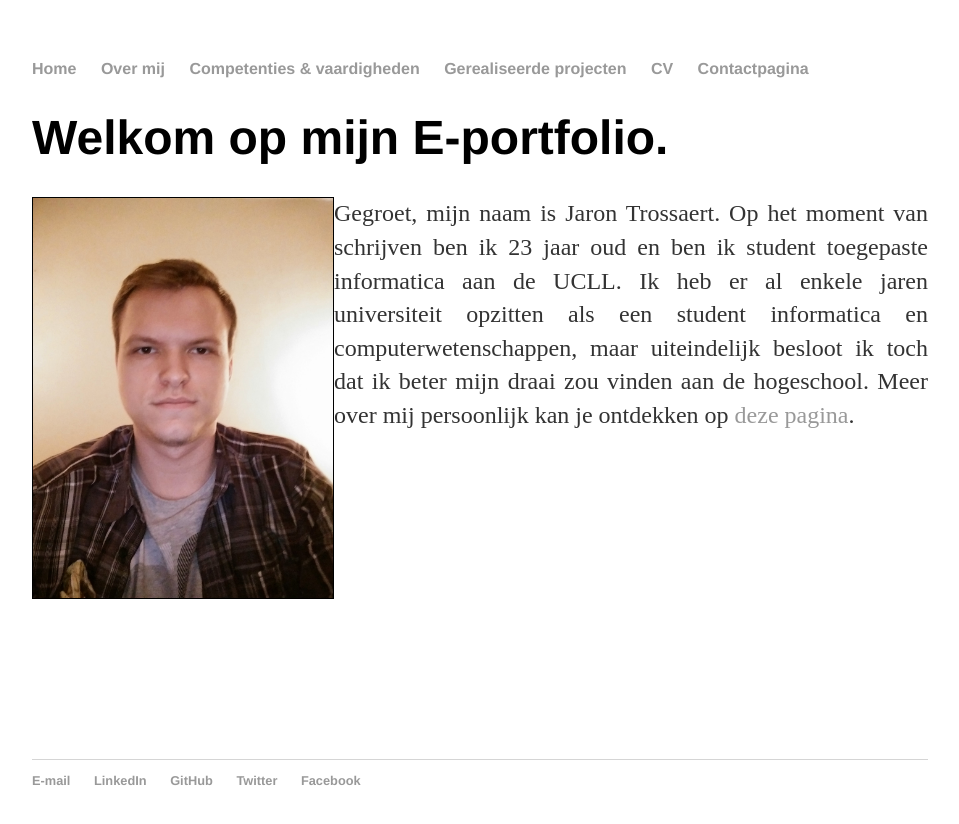
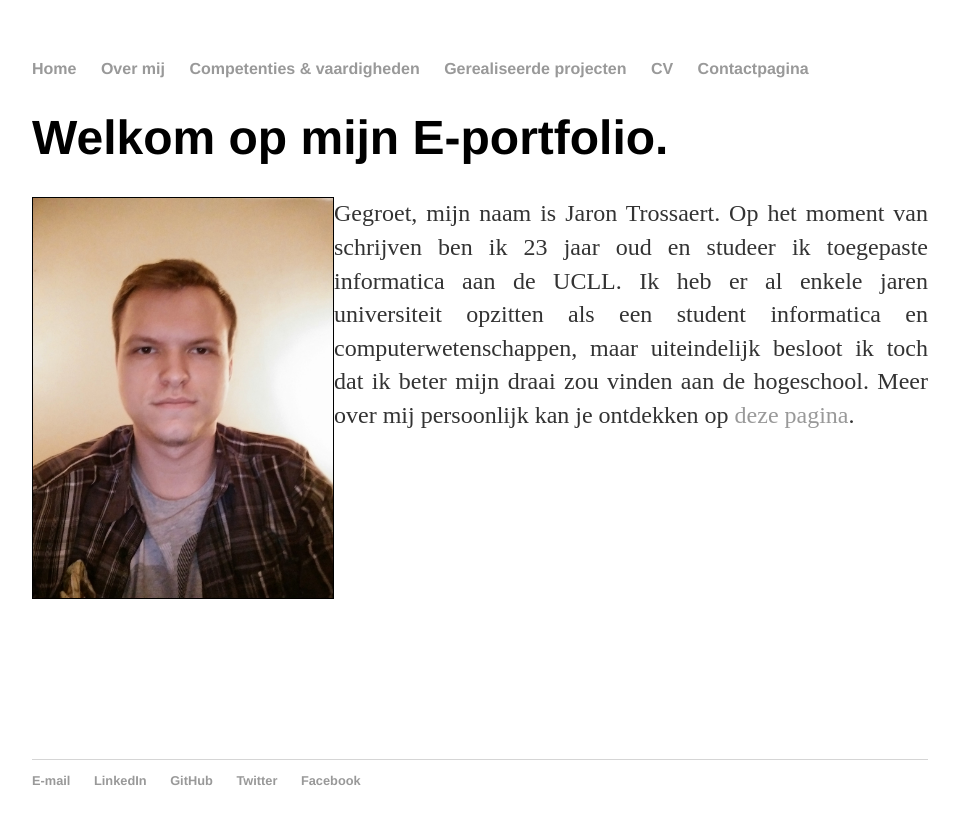
Before and after one commit to Jornax/Jornax.github.io, a Jekyll site: the page built from index.html, in a window 1280 px wide. Shown: the top 824 px of the page, without its empty margins (160-1119 px from the left). Built offline with Jekyll 4.4.1, drawn with Linux system fonts in a browser that asks for light colours.

Commit message:
Update index.html

```diff
--- a/index.html
+++ b/index.html
@@ -6,7 +6,7 @@ title: E-portfolio van Jaron Trossaert
  	<h1>Welkom op mijn E-portfolio.</h1>
   <div style="float: left;"><img src="tmpPhoto.jpg" width="300px" border="1px"></div>
   <p STYLE="text-align: justify;">Gegroet, mijn naam is Jaron Trossaert. Op het moment van schrijven ben ik 23 jaar oud
- 	en ben ik student toegepaste informatica aan de UCLL. Ik heb er al enkele jaren universiteit opzitten als
+ 	en studeer ik toegepaste informatica aan de UCLL. Ik heb er al enkele jaren universiteit opzitten als
  	een student informatica en computerwetenschappen, maar uiteindelijk besloot ik toch dat ik beter mijn draai
  	zou vinden aan de hogeschool. Meer over mij persoonlijk kan je ontdekken op <a href="/about">deze pagina</a>.
    <br><br><br><br><br><br><br><br><br><br></p>
```
